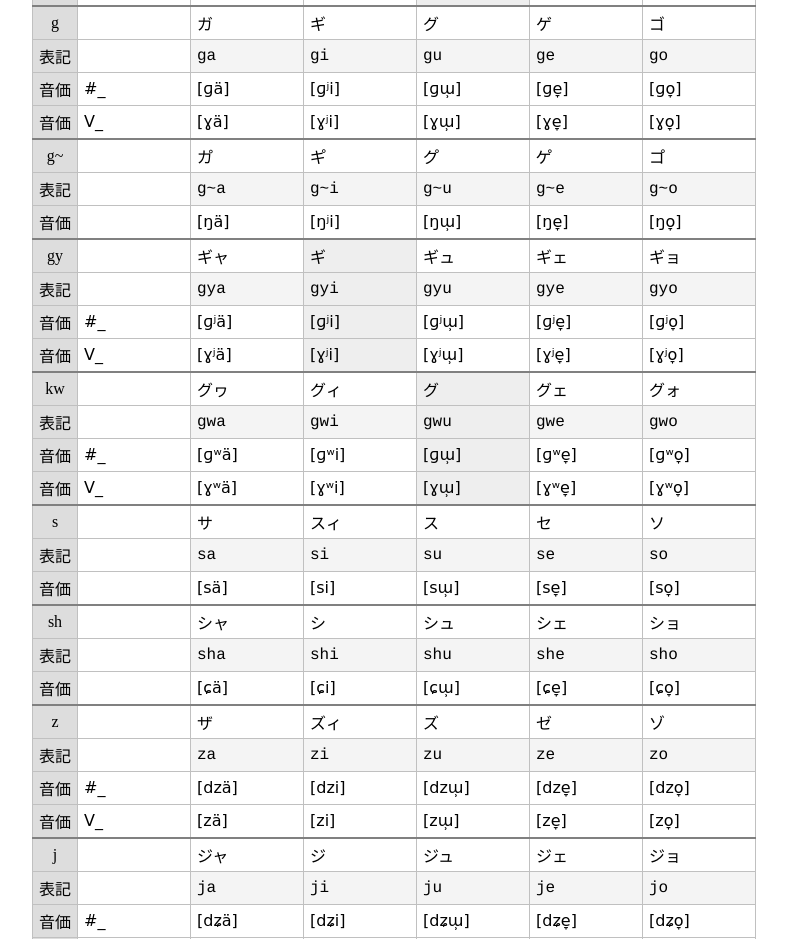
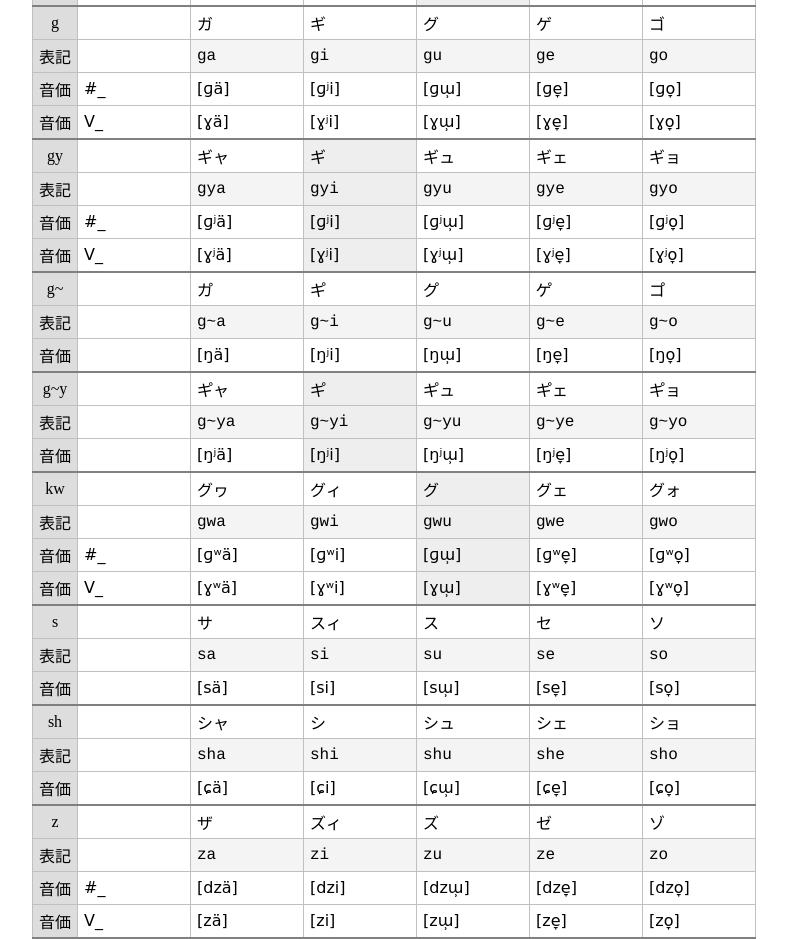
Before and after one commit to x768/vsynth, a website: page docs/romaji.html in a window 1280 px wide. Shown: the part 1000-1939 px from the top of the page, without its empty margins (8-795 px from the left). Drawn offline with Linux system fonts and the light colour scheme.

Commit message:
Add 鼻濁音の拗音を追加

```diff
--- a/docs/romaji.html
+++ b/docs/romaji.html
@@ -49,13 +49,16 @@
 <tr><th>表記</th><td></td><td class="code">ga</td><td class="code">gi</td><td class="code">gu</td><td class="code">ge</td><td class="code">go</td></tr>
 <tr class="ipa"><th>音価</th><td>#_</td><td>[ɡä]</td><td>[ɡʲi]</td><td>[ɡɯ̹]</td><td>[ɡe̞]</td><td>[ɡo̞]</td></tr>
 <tr class="b ipa"><th>音価</th><td>V_</td><td>[ɣä]</td><td>[ɣʲi]</td><td>[ɣɯ̹]</td><td>[ɣe̞]</td><td>[ɣo̞]</td></tr>
-<tr><th>g~</th><td></td><td>カ゚</td><td>キ゚</td><td>ク゚</td><td>ケ゚</td><td>コ゚</td></tr>
-<tr><th>表記</th><td></td><td class="code">g~a</td><td class="code">g~i</td><td class="code">g~u</td><td class="code">g~e</td><td class="code">g~o</td></tr>
-<tr class="b ipa"><th>音価</th><td></td><td>[ŋä]</td><td>[ŋʲi]</td><td>[ŋɯ̹]</td><td>[ŋe̞]</td><td>[ŋo̞]</td></tr>
 <tr><th>gy</th><td></td><td>ギャ</td><td class="na">ギ</td><td>ギュ</td><td>ギェ</td><td>ギョ</td></tr>
 <tr><th>表記</th><td></td><td class="code">gya</td><td class="na code">gyi</td><td class="code">gyu</td><td class="code">gye</td><td class="code">gyo</td></tr>
 <tr class="ipa"><th>音価</th><td>#_</td><td>[ɡʲä]</td><td class="na">[ɡʲi]</td><td>[ɡʲɯ̹]</td><td>[ɡʲe̞]</td><td>[ɡʲo̞]</td></tr>
 <tr class="b ipa"><th>音価</th><td>V_</td><td>[ɣʲä]</td><td class="na">[ɣʲi]</td><td>[ɣʲɯ̹]</td><td>[ɣʲe̞]</td><td>[ɣʲo̞]</td></tr>
+<tr><th>g~</th><td></td><td>カ゚</td><td>キ゚</td><td>ク゚</td><td>ケ゚</td><td>コ゚</td></tr>
+<tr><th>表記</th><td></td><td class="code">g~a</td><td class="code">g~i</td><td class="code">g~u</td><td class="code">g~e</td><td class="code">g~o</td></tr>
+<tr class="b ipa"><th>音価</th><td></td><td>[ŋä]</td><td>[ŋʲi]</td><td>[ŋɯ̹]</td><td>[ŋe̞]</td><td>[ŋo̞]</td></tr>
+<tr><th>g~y</th><td></td><td>キ゚ャ</td><td class="na">キ゚</td><td>キ゚ュ</td><td>キ゚ェ</td><td>キ゚ョ</td></tr>
+<tr><th>表記</th><td></td><td class="code">g~ya</td><td class="na code">g~yi</td><td class="code">g~yu</td><td class="code">g~ye</td><td class="code">g~yo</td></tr>
+<tr class="b ipa"><th>音価</th><td></td><td>[ŋʲä]</td><td class="na">[ŋʲi]</td><td>[ŋʲɯ̹]</td><td>[ŋʲe̞]</td><td>[ŋʲo̞]</td></tr>
 <tr><th>kw</th><td></td><td>グヮ</td><td>グィ</td><td class="na">グ</td><td>グェ</td><td>グォ</td></tr>
 <tr><th>表記</th><td></td><td class="code">gwa</td><td class="code">gwi</td><td class="na code">gwu</td><td class="code">gwe</td><td class="code">gwo</td></tr>
 <tr class="ipa"><th>音価</th><td>#_</td><td>[ɡʷä]</td><td>[ɡʷi]</td><td class="na">[ɡɯ̹]</td><td>[ɡʷe̞]</td><td>[ɡʷo̞]</td></tr>
```
